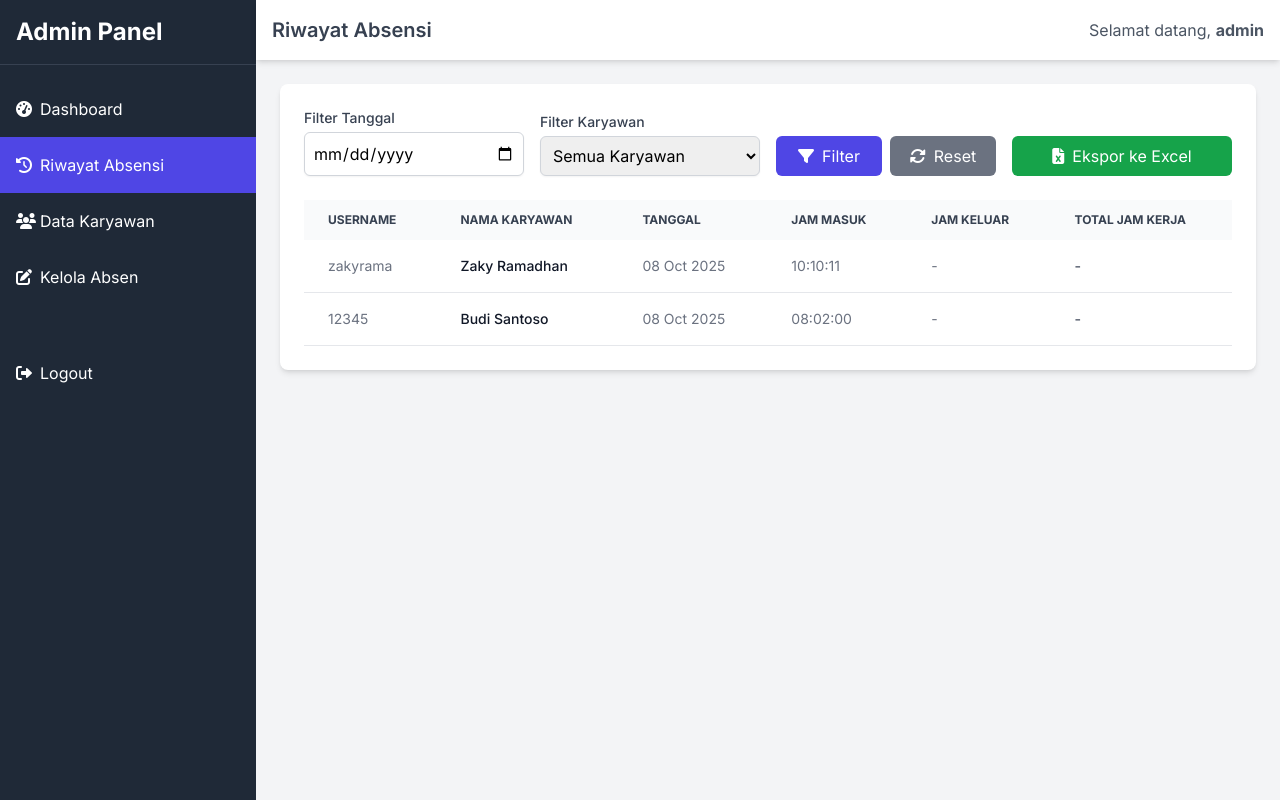
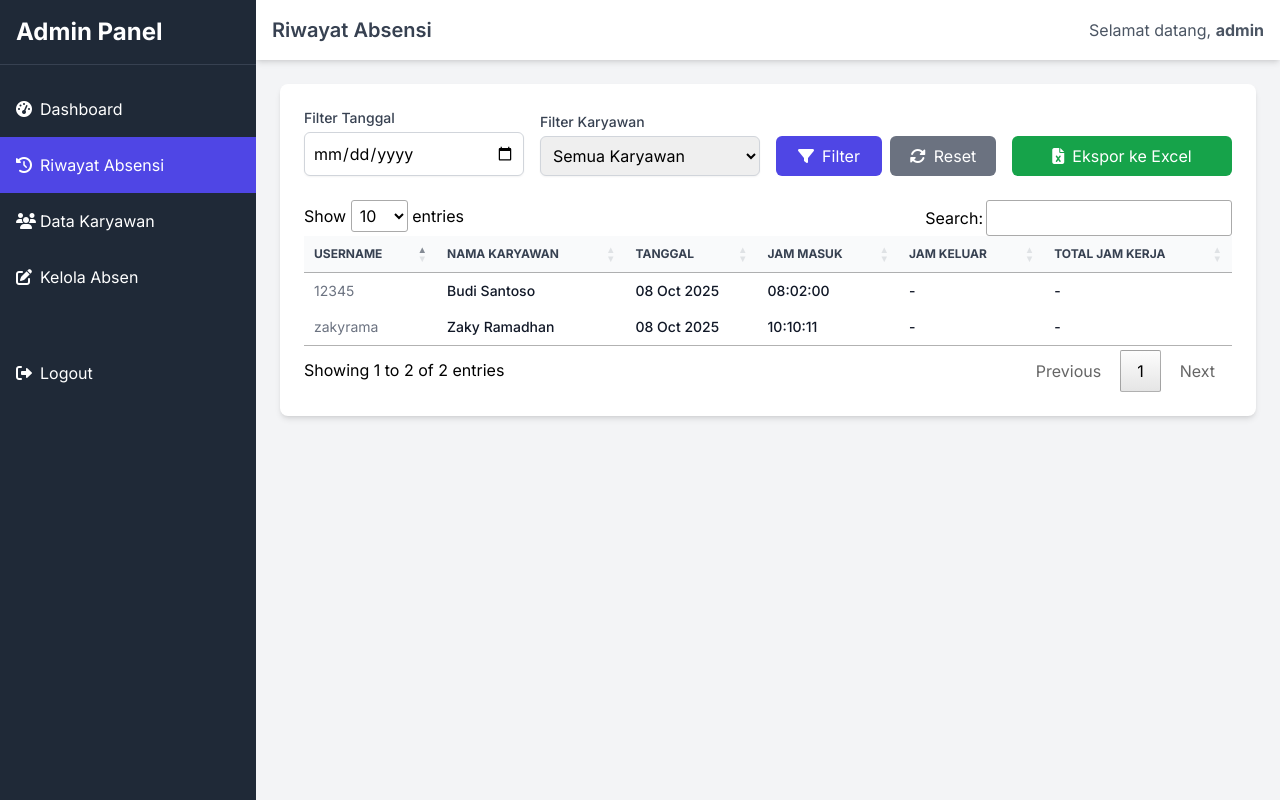
Before and after one commit to zakyrama312/absensi-karyawan, a PHP site: page /admin/riwayat.php in a window 1280 px wide. Run offline with PHP 8.4, Linux system fonts and the light colour scheme; a user stored in the database is signed in; data comes from the database, SQL or seed files in the repository; some libraries are stand-ins or nearby versions.

Commit message:
responsive mobile and datatables

```diff
--- a/admin/footer.php
+++ b/admin/footer.php
@@ -2,6 +2,10 @@
     </main>
     </div>
     <script>
+        // Menunggu sampai seluruh dokumen HTML selesai dimuat oleh browser
+        document.addEventListener('DOMContentLoaded', function() {
+
+            // --- Script untuk menandai link sidebar yang aktif ---
             const currentPage = window.location.pathname.split('/').pop();
             const links = document.querySelectorAll('.sidebar-link');
             links.forEach(link => {
@@ -9,6 +13,48 @@ links.forEach(link => {
                     link.classList.add('active');
                 }
             });
+
+            // --- SCRIPT UNTUK TOGGLE SIDEBAR RESPONSIVE ---
+            const sidebar = document.getElementById('sidebar');
+            const toggleButton = document.getElementById('sidebar-toggle');
+            const overlay = document.getElementById('sidebar-overlay');
+
+            // Fungsi untuk menampilkan/menyembunyikan sidebar
+            function toggleSidebar() {
+                if (sidebar && overlay) { // Pastikan elemennya ada
+                    sidebar.classList.toggle('-translate-x-full');
+                    overlay.classList.toggle('hidden');
+                }
+            }
+
+            // Tambahkan event listener HANYA JIKA tombolnya ditemukan
+            if (toggleButton) {
+                toggleButton.addEventListener('click', toggleSidebar);
+            }
+
+            // Tambahkan event listener HANYA JIKA overlaynya ditemukan
+            if (overlay) {
+                overlay.addEventListener('click', toggleSidebar);
+            }
+
+        });
+    </script>
+    <script src="https://code.jquery.com/jquery-3.7.1.js"></script>
+    <script src="https://cdn.datatables.net/2.3.4/js/dataTables.min.js"></script>
+    <script>
+        new DataTable('#karyawanTable', {
+            responsive: true
+        });
+    </script>
+    <script>
+        new DataTable('#absenTable', {
+            responsive: true
+        });
+    </script>
+    <script>
+        new DataTable('#riwayatTable', {
+            responsive: true
+        });
     </script>
     </body>
 
--- a/admin/header.php
+++ b/admin/header.php
@@ -19,6 +19,7 @@ $admin_username = $_SESSION['admin_username'];
     <script src="https://cdn.tailwindcss.com"></script>
     <link rel="stylesheet" href="https://cdnjs.cloudflare.com/ajax/libs/font-awesome/6.2.0/css/all.min.css">
     <link href="https://fonts.googleapis.com/css2?family=Inter:wght@400;500;600;700&display=swap" rel="stylesheet">
+    <link rel="stylesheet" href="https://cdn.datatables.net/2.3.4/css/dataTables.dataTables.min.css">
     <style>
         body {
             font-family: 'Inter', sans-serif;
@@ -32,9 +33,13 @@ $admin_username = $_SESSION['admin_username'];
 </head>
 
 <body class="bg-gray-100">
-    <div class="flex h-screen">
+    <div class="relative min-h-screen md:flex">
+        <!-- Overlay untuk mobile -->
+        <div id="sidebar-overlay" class="fixed inset-0 bg-black bg-opacity-50 z-20 hidden md:hidden"></div>
+
         <!-- Sidebar -->
-        <aside class="w-64 bg-gray-800 text-white flex-shrink-0">
+        <aside id="sidebar"
+            class="fixed inset-y-0 left-0 bg-gray-800 text-white w-64 transform -translate-x-full md:relative md:translate-x-0 transition-transform duration-200 ease-in-out z-30">
             <div class="p-4 text-2xl font-bold border-b border-gray-700">
                 Admin Panel
             </div>
@@ -65,6 +70,14 @@ $admin_username = $_SESSION['admin_username'];
         <!-- Main Content -->
         <main class="flex-1 flex flex-col">
             <header class="bg-white shadow-md p-4 flex justify-between items-center">
+                <!-- Tombol Hamburger (hanya tampil di mobile) -->
+                <button id="sidebar-toggle" class="text-gray-500 focus:outline-none md:hidden">
+                    <svg class="w-6 h-6" fill="none" stroke="currentColor" viewBox="0 0 24 24"
+                        xmlns="http://www.w3.org/2000/svg">
+                        <path stroke-linecap="round" stroke-linejoin="round" stroke-width="2"
+                            d="M4 6h16M4 12h16M4 18h16"></path>
+                    </svg>
+                </button>
                 <h1 class="text-xl font-semibold text-gray-700"><?php echo $page_title ?? 'Dashboard'; ?></h1>
                 <div class="text-gray-600">
                     Selamat datang, <span class="font-bold"><?php echo htmlspecialchars($admin_username); ?></span>
--- a/admin/karyawan.php
+++ b/admin/karyawan.php
@@ -122,7 +122,7 @@ $result = mysqli_query($koneksi, $query);
 <div class="bg-white p-6 rounded-lg shadow-md">
     <h2 class="text-xl font-bold mb-4">Daftar Karyawan</h2>
     <div class="overflow-x-auto">
-        <table class="w-full text-sm text-left text-gray-500">
+        <table class="w-full text-sm text-left text-gray-500" id="karyawanTable">
             <thead class="text-xs text-gray-700 uppercase bg-gray-50">
                 <tr>
                     <th class="py-3 px-6">Username</th>
--- a/admin/kelola_absen.php
+++ b/admin/kelola_absen.php
@@ -146,7 +146,7 @@ $result = mysqli_query($koneksi, $query);
         </div>
     </form>
     <div class="overflow-x-auto">
-        <table class="w-full text-sm text-left text-gray-500">
+        <table class="w-full text-sm text-left text-gray-500" id="absenTable">
             <thead class="text-xs text-gray-700 uppercase bg-gray-50">
                 <tr>
                     <th class="py-3 px-6">Nama Karyawan</th>
--- a/admin/riwayat.php
+++ b/admin/riwayat.php
@@ -58,7 +58,7 @@ $result = mysqli_query($koneksi, $query);
         </div>
     </form>
     <div class="overflow-x-auto">
-        <table class="w-full text-sm text-left text-gray-500">
+        <table class="w-full text-sm text-left text-gray-500" id="riwayatTable">
             <thead class="text-xs text-gray-700 uppercase bg-gray-50">
                 <tr>
                     <th class="py-3 px-6">Username</th>
@@ -82,10 +82,11 @@ $result = mysqli_query($koneksi, $query);
                     <tr class="bg-white border-b">
                         <td class="py-4 px-6"><?php echo htmlspecialchars($row['username']); ?></td>
                         <td class="py-4 px-6 font-medium text-gray-900"><?php echo htmlspecialchars($row['nama']); ?></td>
-                        <td class="py-4 px-6"><?php echo date('d M Y', strtotime($row['tanggal'])); ?></td>
-                        <td class="py-4 px-6"><?php echo $row['jam_masuk']; ?></td>
-                        <td class="py-4 px-6"><?php echo $row['jam_keluar'] ?? '-'; ?></td>
-                        <td class="py-4 px-6 font-bold"><?php echo $total_jam_kerja; ?></td>
+                        <td class="py-4 px-6 font-medium text-gray-900">
+                            <?php echo date('d M Y', strtotime($row['tanggal'])); ?></td>
+                        <td class="py-4 px-6 font-medium text-gray-900"><?php echo $row['jam_masuk']; ?></td>
+                        <td class="py-4 px-6 font-medium text-gray-900"><?php echo $row['jam_keluar'] ?? '-'; ?></td>
+                        <td class="py-4 px-6 font-medium text-gray-900 font-bold"><?php echo $total_jam_kerja; ?></td>
                     </tr>
                 <?php } ?>
                 <?php if (mysqli_num_rows($result) == 0): ?>
```
Lines whose indentation alone changed are shown as unchanged.
